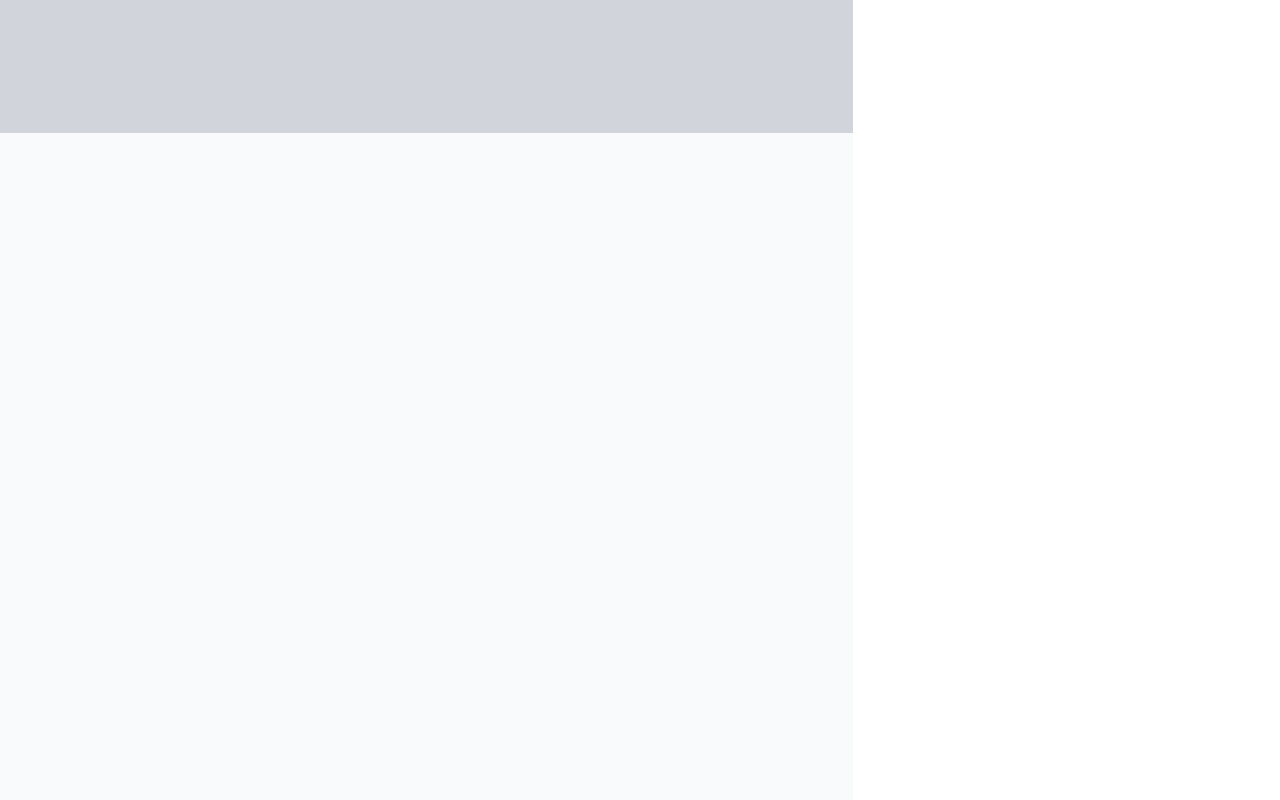
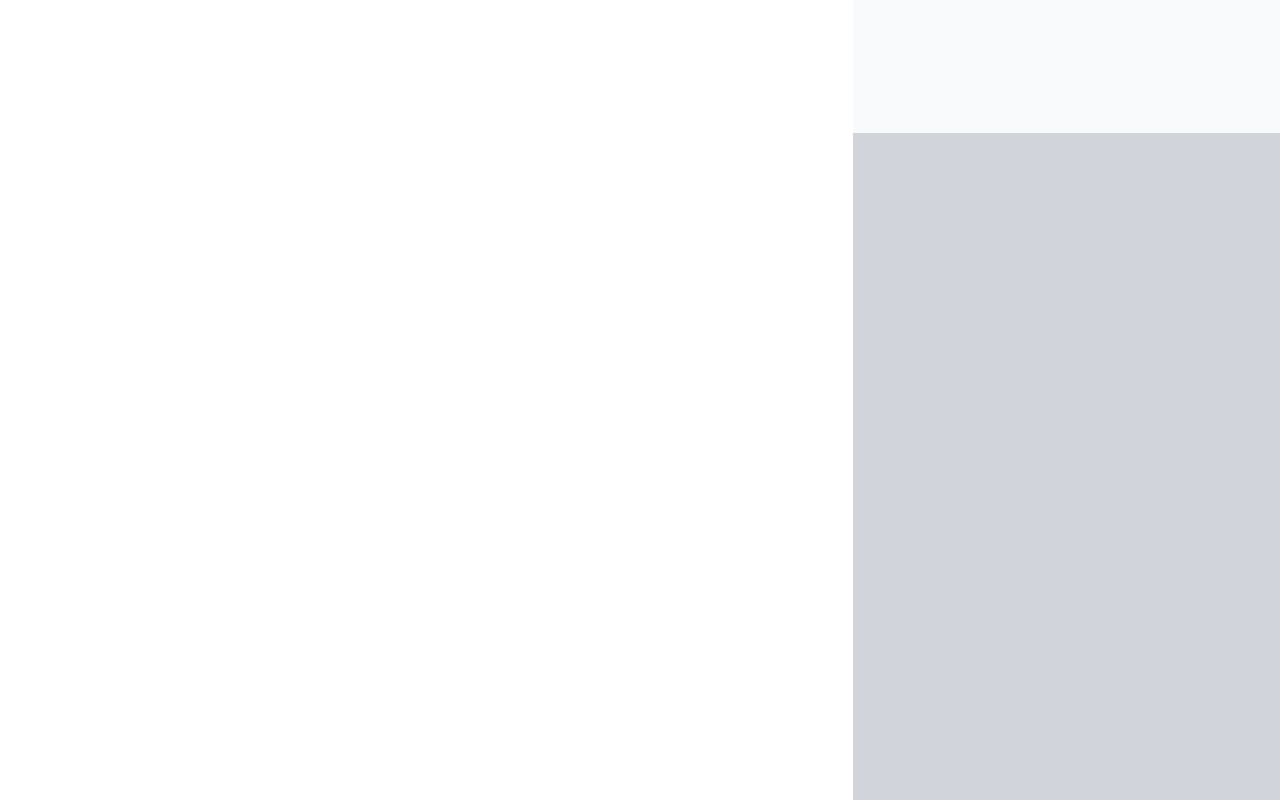
Before and after one commit to charlielinz/charlie, a Next.js app: page /page1 in a window 1280 px wide. Built offline with nearby package versions, Linux system fonts and the light colour scheme.

Commit message:
Update page1.js

```diff
--- a/pages/page1.js
+++ b/pages/page1.js
@@ -2,10 +2,10 @@ const page1 = () => {
   return (
     <>
       <div className="grid grid-cols-3 items-stretch h-screen">
-        <div className="col-start-1 col-end-3 grid grid-rows-6 animate-slidein-left">
-          <div className="row-start-1 row-end-2 bg-gray-300" />
-          <div className="row-start-2 row-end-7 bg-gray-50">
-          </div>
+
+        <div className="col-start-3 col-end-4 grid grid-rows-6 animate-slidein-right">
+          <div className="row-start-1 row-end-2 bg-gray-50"></div>
+          <div className="row-start-2 row-end-7 bg-gray-300"></div>
         </div>
       </div>
     </>
```
